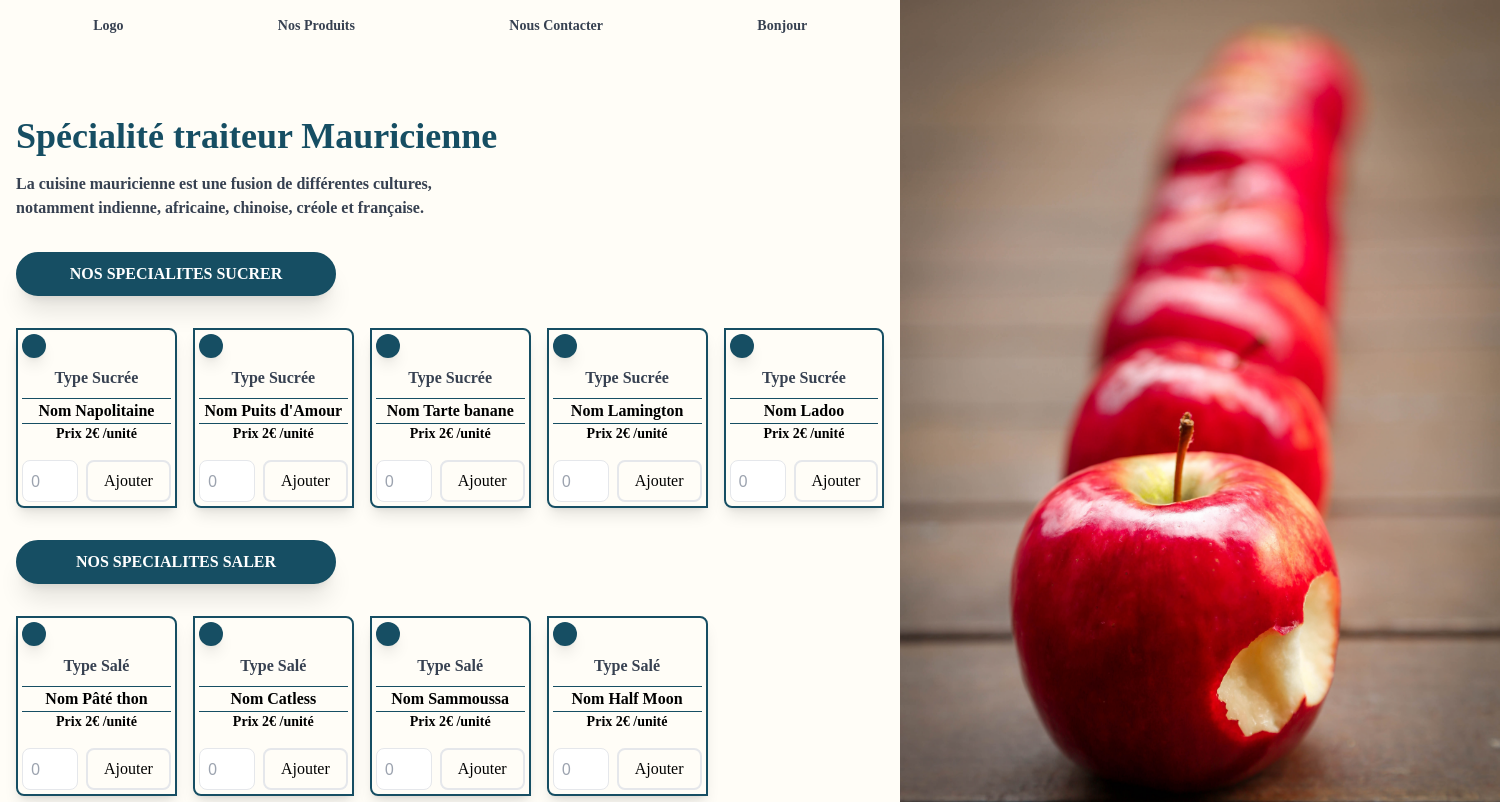
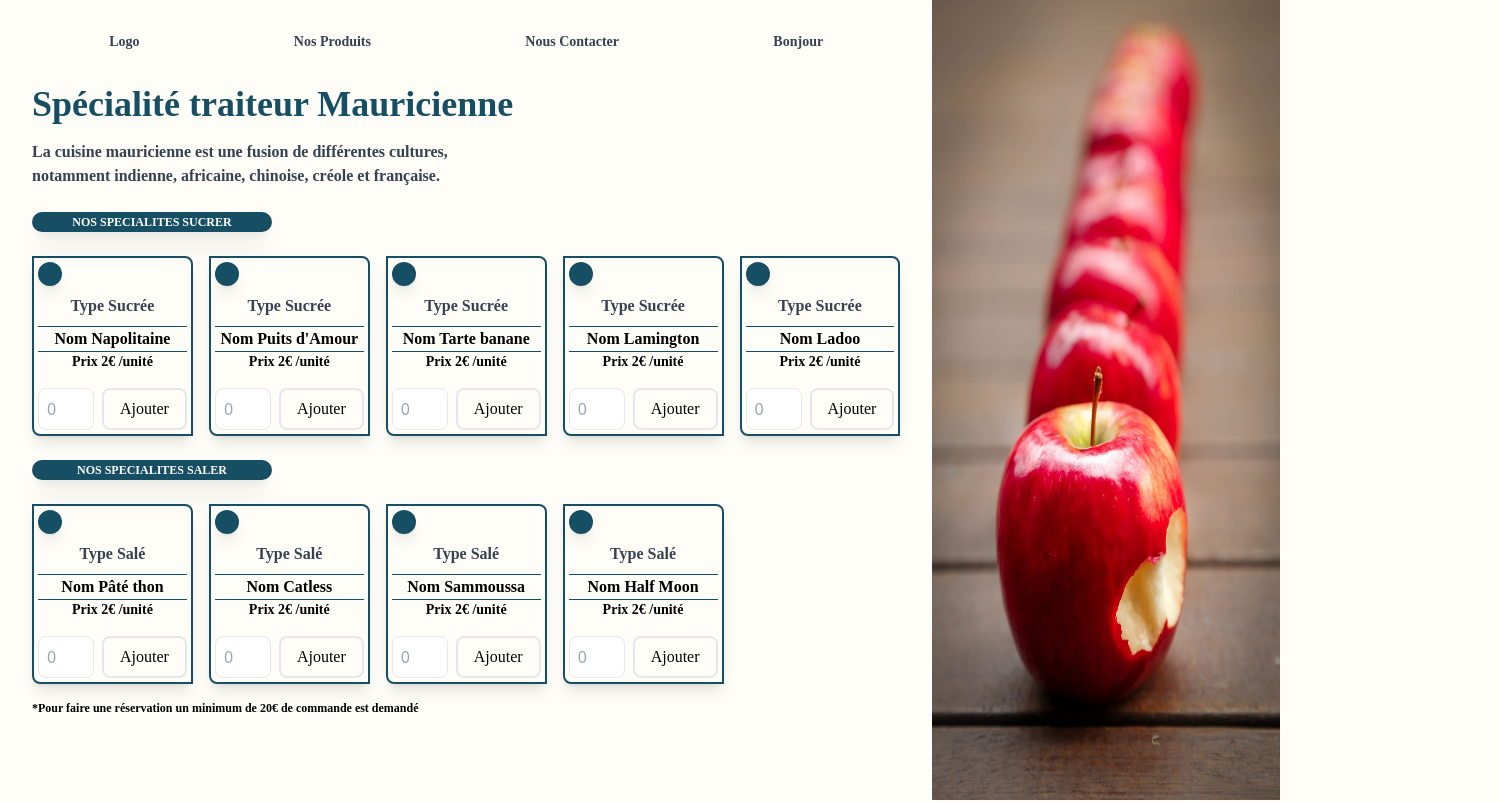
Before and after one commit to illshaad/Tigato, a Next.js app: page /commande in a window 1280 px wide. Shown: the top 802 px of the page, 1500 px wide, since content can reach past the window. Built offline with nearby package versions, Linux system fonts and the light colour scheme.

Commit message:
display information in the modal

```diff
--- a/components/presentation.tsx
+++ b/components/presentation.tsx
@@ -2,7 +2,7 @@ import React from "react";
 export default function Presentation() {
   return (
     <div>
-      <h1 className="text-4xl pt-10 mt-10 font-bold font-tilt-warp text-cyan-900">
+      <h1 className="text-4xl mt-8 font-bold font-tilt-warp text-cyan-900">
         Spécialité traiteur Mauricienne
       </h1>
 
--- a/components/produits.tsx
+++ b/components/produits.tsx
@@ -22,7 +22,7 @@ export default function Produits({
 }) {
   const { handleSubmit } = useForm<Inputs>();
 
-  const { information, commandeForReservation } = useData();
+  const { information } = useData();
 
   const onSubmit: SubmitHandler<Inputs> = (data) => {
     console.log(data); //RESERVATON
@@ -30,7 +30,7 @@ export default function Produits({
 
   return (
     <div>
-      <div className="p-2 my-8 text-center font-bold text-1xl border-2 border-cyan-900 rounded-full w-80 font-tilt-warp shadow-xl bg-cyan-900 text-white">
+      <div className=" mt-6 mb-6 text-center font-bold text-xs border-2 border-cyan-900 rounded-full w-60 font-tilt-warp shadow-xl bg-cyan-900 text-white">
         {titre}
       </div>
       <form onSubmit={handleSubmit(onSubmit)} className="flex gap-4">
--- a/components/rappel.tsx
+++ b/components/rappel.tsx
@@ -2,7 +2,7 @@ import React from "react";
 
 export default function Rappel() {
   return (
-    <h5 className="text-xs pt-4 font-italic font-tilt-warp text-grey-800">
+    <h5 className="text-xs pt-4 font-bold font-tilt-warp text-grey-800">
       *Pour faire une réservation un minimum de 20€ de commande est demandé
     </h5>
   );
--- a/components/reservation.tsx
+++ b/components/reservation.tsx
@@ -1,15 +1,21 @@
 import React, { useState } from "react";
 
-export default function Reservation({ router, name, phone, information }) {
+export default function Reservation({
+  router,
+  name,
+  phone,
+  information,
+  setInformation,
+  commandeForReservation,
+}) {
   const [showModal, setShowModal] = useState<boolean>(false);
-
   const onSubmit = (data) => {
     const { name, phone, information } = data;
     //Use api send message for phone
-    router.push({
-      pathname: "/commande",
-    });
-    return setShowModal(false);
+    // router.push({
+    //   pathname: "/",
+    // });
+    return setInformation([]) && setShowModal(false);
   };
 
   return (
@@ -30,19 +36,57 @@ export default function Reservation({ router, name, phone, information }) {
                   <h3 className="text-3xl  font-tilt-warp font-semibold">
                     Résumer de ma commande
                   </h3>
-                  <button
-                    className="p-1 ml-auto bg-transparent border-0 text-black opacity-5 float-right text-3xl leading-none outline-none focus:outline-none"
-                    onClick={() => setShowModal(false)}
-                  ></button>
                 </div>
-                <div className="relative p-6 flex-auto">
-                  <p className="my-4 text-slate-500 text-lg leading-relaxed font-tilt-warp">
-                    I always felt like I could do anything. That’s the main
-                    thing people are controlled by! Thoughts- their perception
-                    of themselves! They're slowed down by their perception of
-                    themselves. If you're taught you can’t do anything, you
-                    won’t do anything. I was taught I could do everything.
-                  </p>
+                <div className="p-10 flex">
+                  <table className="table-auto">
+                    <thead>
+                      <tr>
+                        <th className="px-12 py-3 text-xs font-bold text-gray-800 uppercase ">
+                          Produits
+                        </th>
+                        <th className="px-12 py-3 text-xs font-bold text-gray-800 uppercase ">
+                          Type
+                        </th>
+                        <th className="px-12 py-3 text-xs font-bold text-gray-800 uppercase ">
+                          Prix
+                        </th>
+                        <th className="px-12 py-3 text-xs font-bold text-gray-800 uppercase ">
+                          Quantité
+                        </th>
+                      </tr>
+                    </thead>
+                    <tbody>
+                      {information.map((e, key) => (
+                        <tr key="key">
+                          <td className="px-12 py-3 text-xs whitespace-nowrap">
+                            <p className="my-4 text-grey-900 text-center text-sm font-tilt-warp">
+                              {e.products.name}
+                            </p>
+                          </td>
+                          <td>
+                            <p className="my-4 text-grey-900 text-center text-sm font-tilt-warp">
+                              {e.products.type}
+                            </p>
+                          </td>
+                          <td>
+                            <p className="my-4 text-grey-900  text-center text-sm font-tilt-warp">
+                              {e.products.price}€
+                            </p>
+                          </td>
+                          <td className="px-12 py-3 text-xs whitespace-nowrap">
+                            <p className="my-4 text-grey-900 text-center text-sm font-tilt-warp">
+                              {e.quantity}
+                            </p>
+                          </td>
+                        </tr>
+                      ))}
+                    </tbody>
+                  </table>
+                </div>
+                <div className="flex items-start justify-between p-5 border-b border-solid border-slate-200 rounded-t">
+                  <h3 className="text-sm font-tilt-warp font-semibold">
+                    Total {commandeForReservation}€
+                  </h3>
                 </div>
                 <div className="flex items-center justify-end p-6 border-t border-solid border-slate-200 rounded-b">
                   <button
--- a/pages/commande/index.tsx
+++ b/pages/commande/index.tsx
@@ -10,15 +10,15 @@ import Image from "next/image";
 import Rappel from "@/components/rappel";
 
 export default function Commande() {
-  const { commandeForReservation, information } = useData();
+  const { commandeForReservation, information, setInformation } = useData();
   const router = useRouter();
   const { name, phone }: { name: string; phone: string } = router.query;
   const sucrer = products.filter((f) => f.type === "Sucrée");
   const saler = products.filter((f) => f.type === "Salé");
 
   return (
-    <div className="flex">
-      <div className="p-4 ">
+    <div className="flex h-[100vh] justify-between">
+      <div className="p-8">
         <Menu name={name} />
         <Presentation />
         <Produits products={sucrer} titre="NOS SPECIALITES SUCRER" />
@@ -31,11 +31,21 @@ export default function Commande() {
               name={name}
               router={router}
               information={information}
+              setInformation={setInformation}
+              commandeForReservation={commandeForReservation}
             />
           </div>
         )}
       </div>
-      <Image src="/apples.jpg" alt="photo" width={600} height={600} />
+      <div>
+        <Image
+          src="/apples.jpg"
+          className="h-full"
+          alt="photo"
+          width={900}
+          height={800}
+        />
+      </div>
     </div>
   );
 }
--- a/styles/globals.css
+++ b/styles/globals.css
@@ -6,6 +6,11 @@
 @tailwind components;
 @tailwind utilities;
 
+* {
+  margin: 0;
+  padding: 0;
+}
+
 body {
   background: #fffdf7;
 }
```
Also changed, not shown: public/pexels.jpg (added), 1 other file (tests, documents, lock files or other folders).
